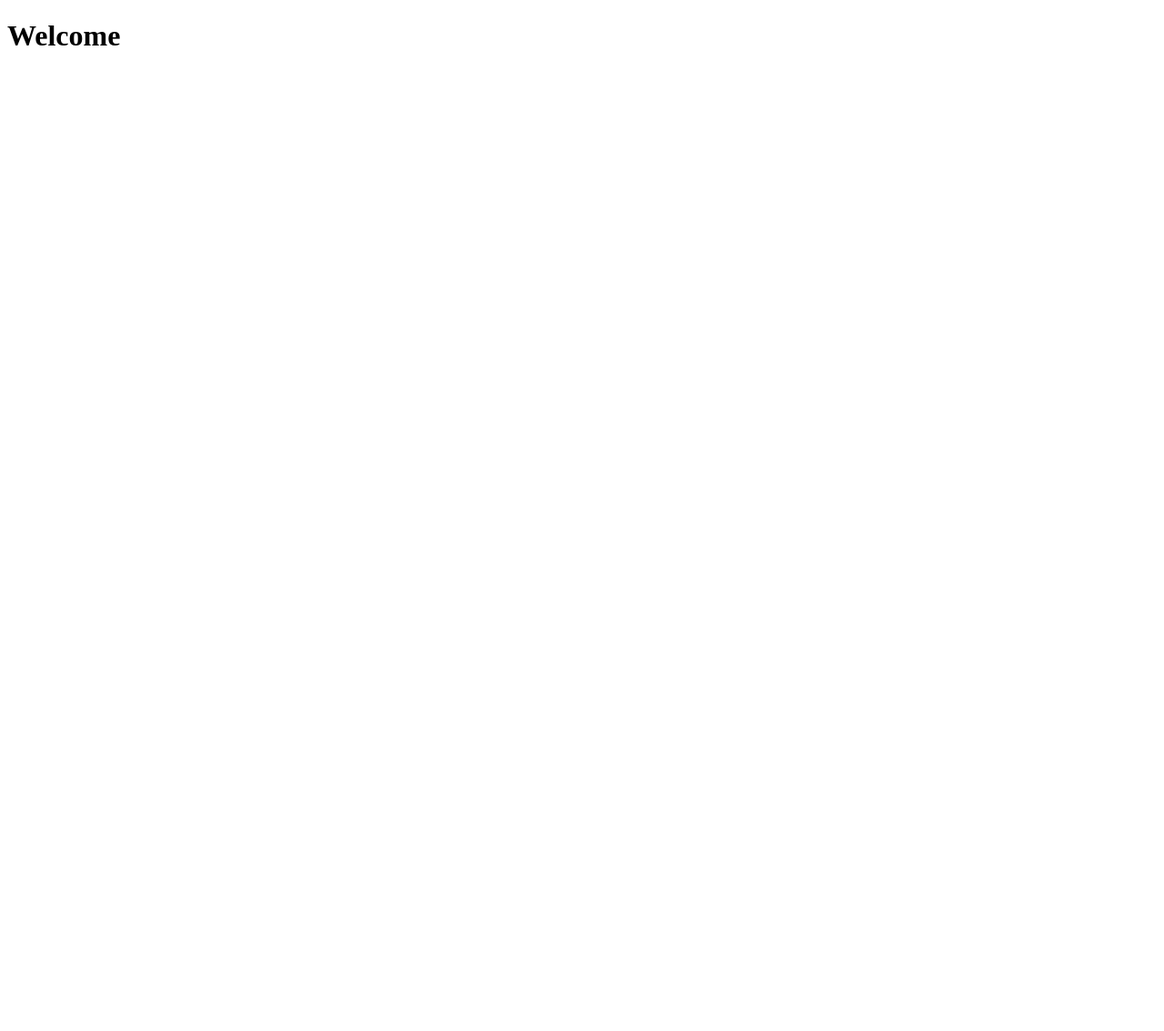
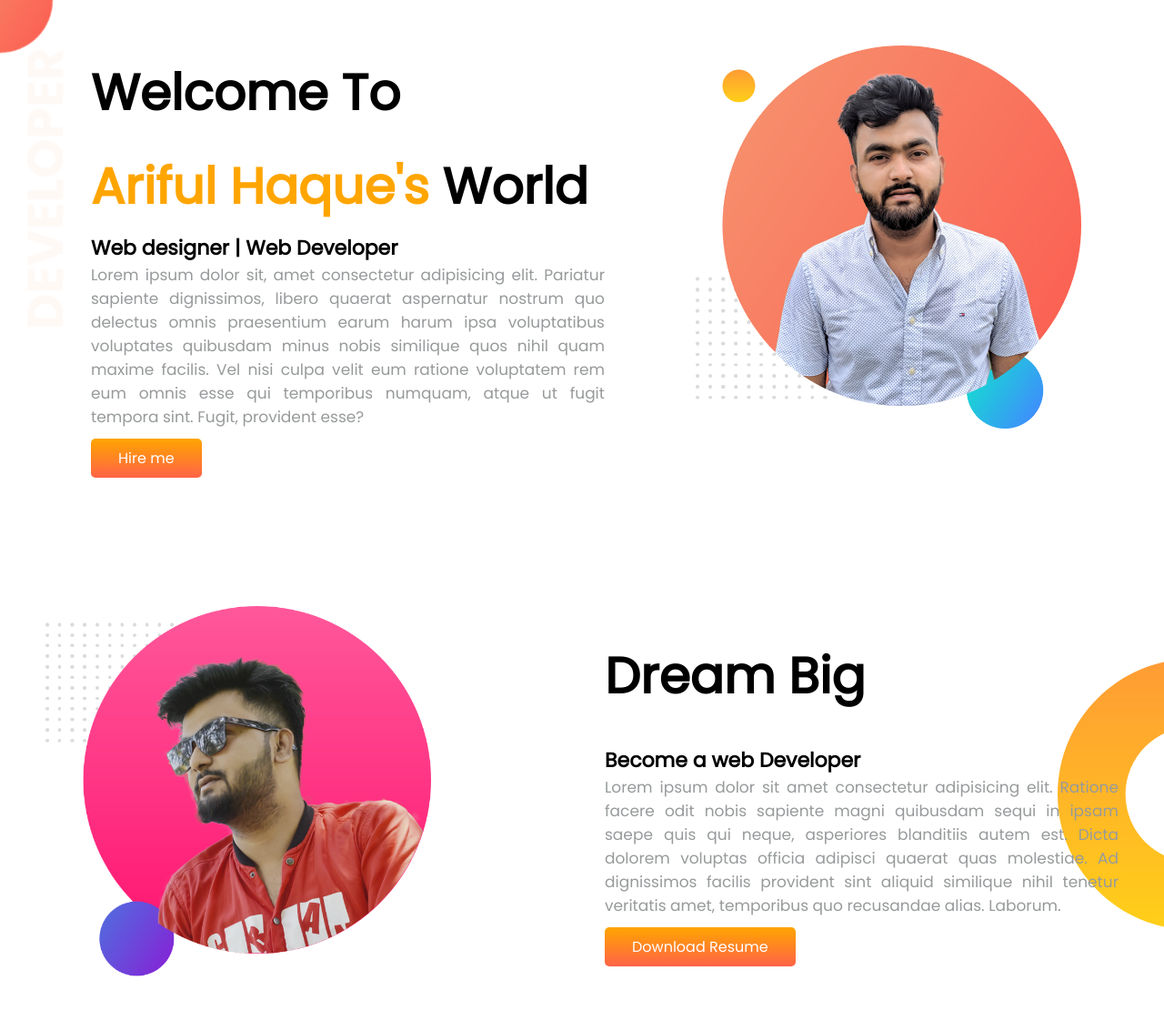
Before and after one commit to Arifulhaque313/my-portfolio, a plain HTML site: page index.html in a window 1280 px wide. Shown: the whole page at 91% size. Before the commit the page ends 800 px from the top, so only its background shows below. Drawn offline with Linux system fonts and the light colour scheme.

Commit message:
new update

```diff
--- a/index.html
+++ b/index.html
@@ -1,15 +1,95 @@
 <!DOCTYPE html>
 <html lang="en">
+
 <head>
     <meta charset="UTF-8">
     <meta http-equiv="X-UA-Compatible" content="IE=edge">
     <meta name="viewport" content="width=device-width, initial-scale=1.0">
     <title>Ariful's Portfolio</title>
+    <link rel="preconnect" href="https://fonts.googleapis.com">
+    <link rel="preconnect" href="https://fonts.gstatic.com" crossorigin>
+    <link href="https://fonts.googleapis.com/css2?family=Poppins&display=swap" rel="stylesheet">
     <link rel="stylesheet" href="style.css">
 </head>
+
 <body>
 
-    <h1>Welcome</h1>
+
+    <section class="first-section">
+
+        <div class="half first-section-left">
+
+            <h1>Welcome To</h1>
+            <h1><span style="color: orange;">Ariful Haque's</span> World</h1>
+            <h3>Web designer | Web Developer </h3>
+
+            <p>Lorem ipsum dolor sit, amet consectetur adipisicing elit. Pariatur sapiente dignissimos, libero quaerat
+                aspernatur nostrum quo delectus omnis praesentium earum harum ipsa voluptatibus voluptates quibusdam
+                minus nobis similique quos nihil quam maxime facilis. Vel nisi culpa velit eum ratione voluptatem rem
+                eum omnis esse qui temporibus numquam, atque ut fugit tempora
+                sint. Fugit, provident esse?</p>
+
+            <a href="#" class="button">Hire me</a>
+
+        </div>
+
+        <div class="half first-section-right">
+
+            <img src="images/my-bg.png" alt="">
+
+        </div>
+    </section>
+    <!--First section end-->
+
+
+    <!--Second section start-->
+
+
+    <section class="second-section">
+
+        <div class="half first-section-right">
+            <img src="images/bg2.png" alt="">
+
+        </div>
+
+        <div class="half first-section-left">
+            <br>
+            <h1>Dream Big</h1><br>
+            <h3>Become a web Developer</h3>
+
+            <p>Lorem ipsum dolor sit amet consectetur adipisicing elit. Ratione facere odit nobis sapiente magni
+                quibusdam sequi in ipsam saepe quis qui neque, asperiores blanditiis autem est. Dicta dolorem voluptas
+                officia adipisci quaerat quas molestiae. Ad dignissimos facilis provident sint aliquid similique nihil
+                tenetur veritatis amet, temporibus quo recusandae alias. Laborum.</p>
+
+            <a href="#" class="button">Download Resume</a>
+        </div>
+    </section>
+
+    <!--Second section end-->
+
+
+    <!--Thrid section start-->
+
+    <section>
+
+
+        <div class="first-section">
+
+            <div class="half">
+
+            </div>
+            <div class="half">
+
+            </div>
+
+        </div>
+
+    </section>
+
+
+
 
 </body>
+
 </html>
--- a/style.css
+++ b/style.css
@@ -0,0 +1,69 @@
+*{
+    margin: 0;
+    padding: 0;
+    box-sizing: border-box;
+    outline: none;
+
+}
+
+body{
+    font-family: 'Poppins', sans-serif;
+}
+
+.first-section{
+    display: flex;
+    margin-bottom: 50px;
+    background-image: url(images/top-banner.png);
+    background-repeat: no-repeat;
+
+}
+
+.first-section-left{
+    margin: 50px 50px 50px 100px;
+
+}
+
+.first-section-left h1{
+    font-size: 55px;
+    padding: 10px 0px;
+}
+.first-section-left h3{
+    font-size: 22px;
+    font-weight: 600;
+}
+
+.first-section-left p{
+    text-align: justify;
+    padding-bottom: 20px;
+    color: rgb(151, 154, 155);
+
+    font-size: 17px;
+    font-weight: 100px;
+}
+
+.button{
+    text-decoration: none;
+    padding: 10px 30px;
+    background-image: linear-gradient(orange,tomato);
+    border-radius: 5px;
+    color: white;
+
+}
+
+.first-section-right img{
+    width: 75%;
+    margin: 50px;
+}
+
+.half{
+    width: 50%;
+}
+
+.second-section{
+    display: flex;
+    margin-bottom: 150px;
+    background-image: url(images/dream-bg.png);
+    background-repeat: no-repeat;
+    background-position: right;
+
+}
```
Also changed, not shown: images/bg1.png (added), images/bg2.png (added), images/dream-bg.png (added), images/exp-bg.png (added), images/my-bg.png (added), images/my-bg2.png (added), images/top-banner.png (added).
